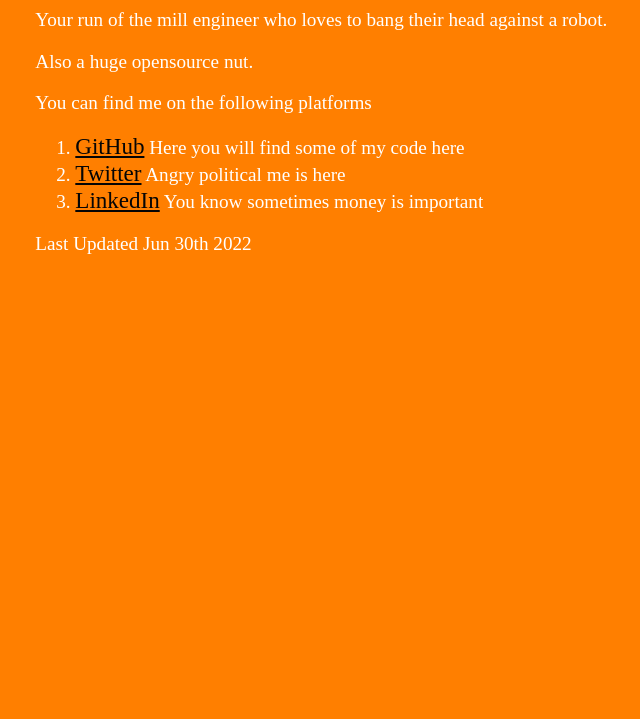
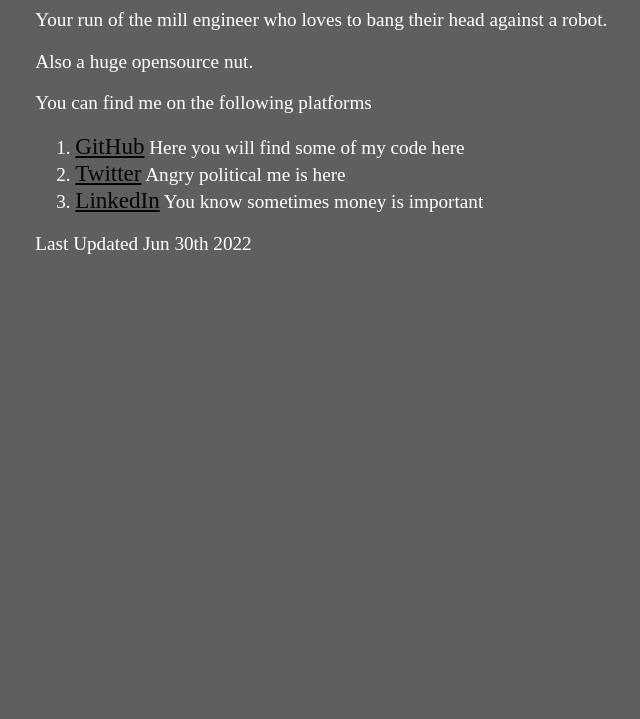
Before and after one commit to riyadh144/personal_website, a plain HTML site: page public/index.html in a window 1280 px wide. Shown: the part 81-800 px from the top of the page, without its empty margins (125-765 px from the left). Drawn offline with Linux system fonts and the dark colour scheme.

Commit message:
Switched background color to grey

```diff
--- a/public/style.css
+++ b/public/style.css
@@ -6,7 +6,7 @@ body {
 
 @media(prefers-color-scheme: dark) {
 	body {
-		background-color: #ff7f00;
+		background-color: #5f5f5f;
 		color: #ffffff;
 		font-size: 1.2em;
 	}
```
